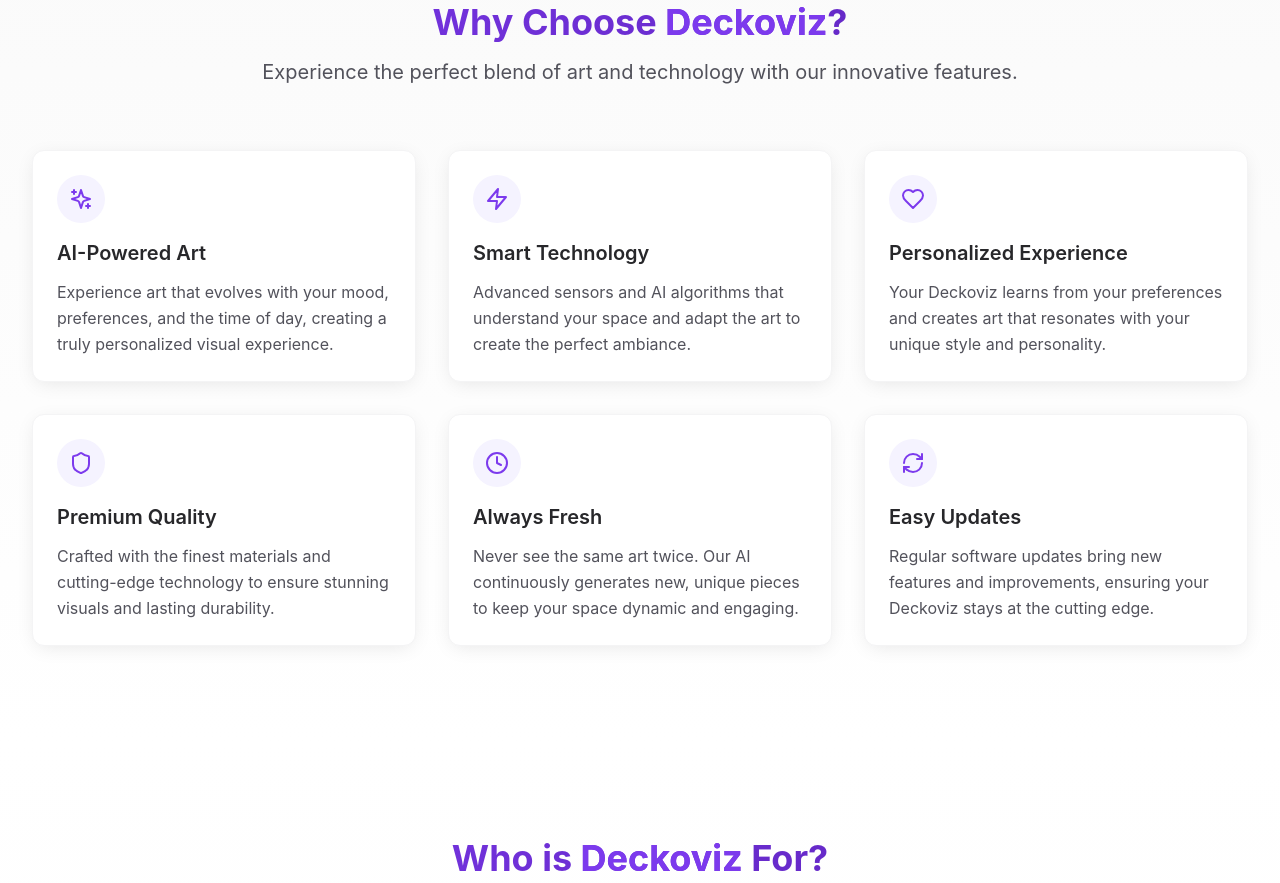
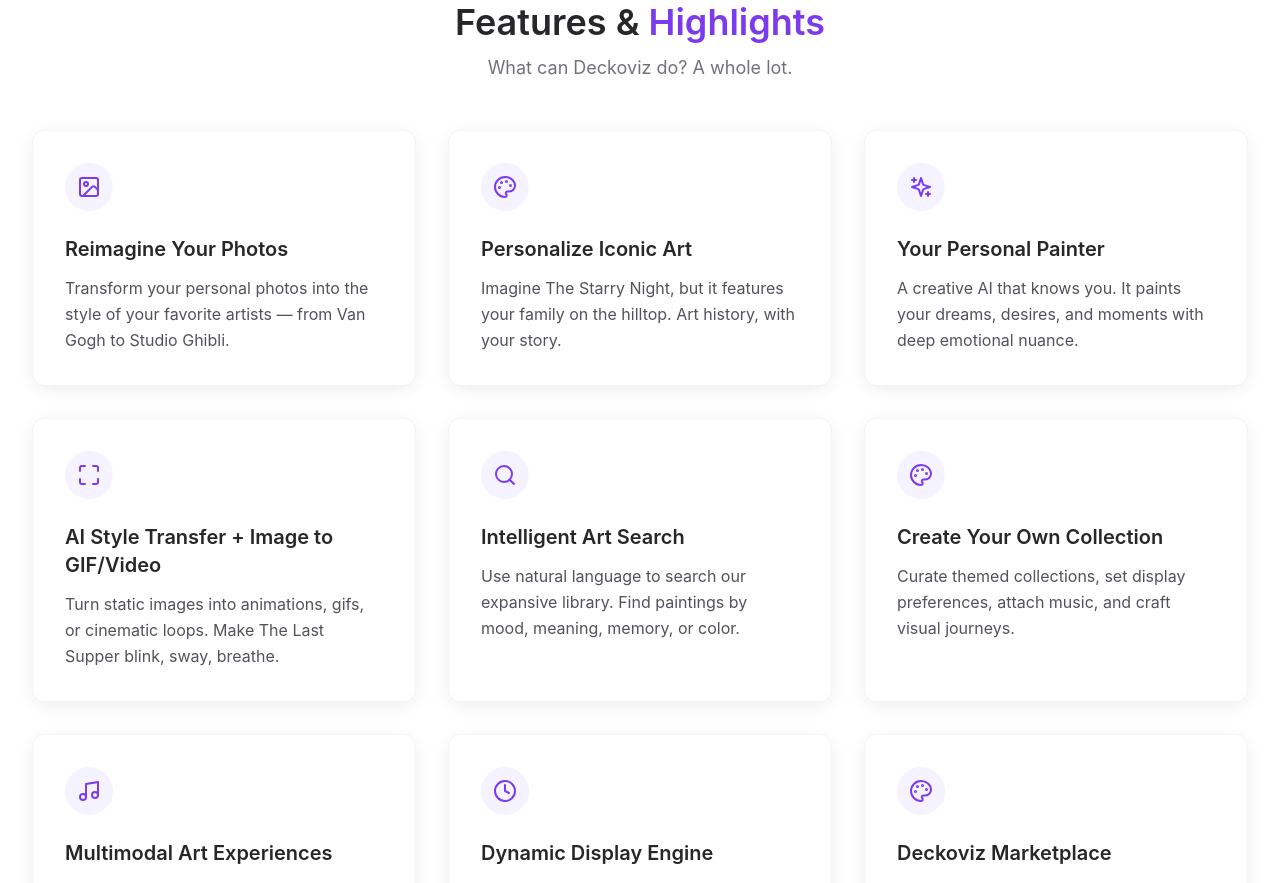
Before and after one commit to ImranShaikh8806/deckoviz_web, a React (Vite) app: page / in a window 1280 px wide. Shown: the part 800-1683 px from the top of the page. Built offline with nearby package versions, Linux system fonts and the light colour scheme.

Commit message:
all updated

```diff
--- a/src/App.tsx
+++ b/src/App.tsx
@@ -48,7 +48,6 @@ const App: React.FC = () => {
             <Features />
             <WhoIsDeckovizFor />
             <HowItWorks />
-
             <Gallery />
             <Testimonials />
             <Referral />
--- a/src/components/Features.tsx
+++ b/src/components/Features.tsx
@@ -1,64 +1,96 @@
 import React from 'react';
-import { Sparkles, Zap, Heart, Shield, Clock, RefreshCw } from 'lucide-react';
+import { Palette, Cpu, Wifi, Maximize, Clock, Zap, Image, Users, Music, Tv, Search, Sparkles, MessageSquare, Home } from 'lucide-react';
+import FeatureCard from './common/FeatureCard';
 
 const Features: React.FC = () => {
   const features = [
     {
-      icon: <Sparkles className="w-6 h-6" />,
-      title: "AI-Powered Art",
-      description: "Experience art that evolves with your mood, preferences, and the time of day, creating a truly personalized visual experience."
+      icon: <Image size={24} />,
+      title: "Reimagine Your Photos",
+      description: "Transform your personal photos into the style of your favorite artists — from Van Gogh to Studio Ghibli."
     },
     {
-      icon: <Zap className="w-6 h-6" />,
-      title: "Smart Technology",
-      description: "Advanced sensors and AI algorithms that understand your space and adapt the art to create the perfect ambiance."
+      icon: <Palette size={24} />,
+      title: "Personalize Iconic Art",
+      description: "Imagine The Starry Night, but it features your family on the hilltop. Art history, with your story."
     },
     {
-      icon: <Heart className="w-6 h-6" />,
-      title: "Personalized Experience",
-      description: "Your Deckoviz learns from your preferences and creates art that resonates with your unique style and personality."
+      icon: <Sparkles size={24} />,
+      title: "Your Personal Painter",
+      description: "A creative AI that knows you. It paints your dreams, desires, and moments with deep emotional nuance."
     },
     {
-      icon: <Shield className="w-6 h-6" />,
-      title: "Premium Quality",
-      description: "Crafted with the finest materials and cutting-edge technology to ensure stunning visuals and lasting durability."
+      icon: <Maximize size={24} />,
+      title: "AI Style Transfer + Image to GIF/Video",
+      description: "Turn static images into animations, gifs, or cinematic loops. Make The Last Supper blink, sway, breathe."
     },
     {
-      icon: <Clock className="w-6 h-6" />,
-      title: "Always Fresh",
-      description: "Never see the same art twice. Our AI continuously generates new, unique pieces to keep your space dynamic and engaging."
+      icon: <Search size={24} />,
+      title: "Intelligent Art Search",
+      description: "Use natural language to search our expansive library. Find paintings by mood, meaning, memory, or color."
     },
     {
-      icon: <RefreshCw className="w-6 h-6" />,
-      title: "Easy Updates",
-      description: "Regular software updates bring new features and improvements, ensuring your Deckoviz stays at the cutting edge."
+      icon: <Palette size={24} />,
+      title: "Create Your Own Collection",
+      description: "Curate themed collections, set display preferences, attach music, and craft visual journeys."
+    },
+    {
+      icon: <Music size={24} />,
+      title: "Multimodal Art Experiences",
+      description: "Every collection has its perfect sonic backdrop. Music and art in beautiful sync."
+    },
+    {
+      icon: <Clock size={24} />,
+      title: "Dynamic Display Engine",
+      description: "Deckoviz learns your rhythms. It changes based on time of day, mood, occasion, or emotion."
+    },
+    {
+      icon: <Palette size={24} />,
+      title: "Deckoviz Marketplace",
+      description: "Explore, buy, or sell art. Digital or physical. Discover new artists and support creativity."
+    },
+    {
+      icon: <MessageSquare size={24} />,
+      title: "Personalized Quotes & Posters",
+      description: "Design daily affirmations or custom quotes in aesthetic, artful frames — tailored to your energy."
+    },
+    {
+      icon: <Users size={24} />,
+      title: "Visual Storytelling for Kids and Families",
+      description: "Tell bedtime stories visually. Make learning, sharing, and bonding beautifully engaging."
+    },
+    {
+      icon: <Home size={24} />,
+      title: "Multi-Space Adaptation",
+      description: "Deckoviz adapts to you — wherever you are. Make your space feel alive."
+    },
+    {
+      icon: <Tv size={24} />,
+      title: "Smart TV Functionality",
+      description: "Deckoviz runs on Android TV. So yes, you can Netflix and chill when you're not gallery-mode dreaming."
     }
   ];
 
   return (
-    <section className="section-padding bg-gradient-to-b from-gray-50 to-white">
+    <section id="features" className="section-padding bg-white">
       <div className="container-custom">
-        <div className="text-center mb-16">
-          <h2 className="text-4xl font-bold mb-4 bg-clip-text text-transparent bg-gradient-to-r from-primary-600 to-primary-800">
-            Why Choose <span className="text-primary-600">Deckoviz</span>?
+        <div className="section-title">
+          <h2 className="text-center mb-3">
+            Features & <span className="text-primary-600">Highlights</span>
           </h2>
-          <p className="text-xl text-gray-600 max-w-3xl mx-auto">
-            Experience the perfect blend of art and technology with our innovative features.
+          <p className="section-description">
+            What can Deckoviz do? A whole lot.
           </p>
         </div>
 
         <div className="grid grid-cols-1 md:grid-cols-2 lg:grid-cols-3 gap-8">
           {features.map((feature, index) => (
-            <div
+            <FeatureCard
               key={index}
-              className="group bg-white rounded-xl p-6 shadow-[0_4px_20px_-4px_rgba(0,0,0,0.1)] hover:shadow-[0_8px_30px_-4px_rgba(0,0,0,0.15)] transition-all duration-300 border border-gray-100 hover:border-primary-100 hover:-translate-y-1"
-            >
-              <div className="bg-primary-100 w-12 h-12 rounded-full flex items-center justify-center text-primary-600 mb-4 group-hover:scale-110 transition-transform duration-300">
-                {feature.icon}
-              </div>
-              <h3 className="text-xl font-semibold mb-3 group-hover:text-primary-600 transition-colors duration-300">{feature.title}</h3>
-              <p className="text-gray-600 group-hover:text-gray-700 transition-colors duration-300">{feature.description}</p>
-            </div>
+              icon={feature.icon}
+              title={feature.title}
+              description={feature.description}
+            />
           ))}
         </div>
       </div>
--- a/src/components/WhoIsDeckovizFor.tsx
+++ b/src/components/WhoIsDeckovizFor.tsx
@@ -49,7 +49,7 @@ const WhoIsDeckovizFor: React.FC = () => {
     <section className="section-padding bg-gradient-to-b from-white to-gray-50">
       <div className="container-custom">
         <div className="text-center mb-16">
-          <h2 className="text-4xl font-bold mb-4 bg-clip-text text-transparent bg-gradient-to-r from-primary-600 to-primary-800">
+          <h2 className="text-4xl font-bold mb-4">
             Who is <span className="text-primary-600">Deckoviz</span> For?
           </h2>
           <p className="text-xl text-gray-600 max-w-3xl mx-auto">
--- a/src/components/common/FeatureCard.tsx
+++ b/src/components/common/FeatureCard.tsx
@@ -3,12 +3,12 @@ import { FeatureCardProps } from '../../types';
 
 const FeatureCard: React.FC<FeatureCardProps> = ({ icon, title, description }) => {
   return (
-    <div className="bg-white rounded-xl p-8 shadow-card hover:shadow-lg transition-shadow duration-300">
-      <div className="bg-primary-100 w-12 h-12 rounded-full flex items-center justify-center text-primary-600 mb-6">
+    <div className="group bg-white rounded-xl p-8 shadow-[0_4px_20px_-4px_rgba(0,0,0,0.1)] hover:shadow-[0_8px_30px_-4px_rgba(0,0,0,0.15)] transition-all duration-300 hover:-translate-y-1 border border-gray-100 hover:border-primary-100">
+      <div className="bg-primary-100 w-12 h-12 rounded-full flex items-center justify-center text-primary-600 mb-6 group-hover:scale-110 group-hover:bg-primary-200 transition-all duration-300">
         {icon}
       </div>
-      <h3 className="text-xl font-semibold mb-3">{title}</h3>
-      <p className="text-gray-600">{description}</p>
+      <h3 className="text-xl font-semibold mb-3 group-hover:text-primary-600 transition-colors duration-300">{title}</h3>
+      <p className="text-gray-600 group-hover:text-gray-700 transition-colors duration-300">{description}</p>
     </div>
   );
 };
```
